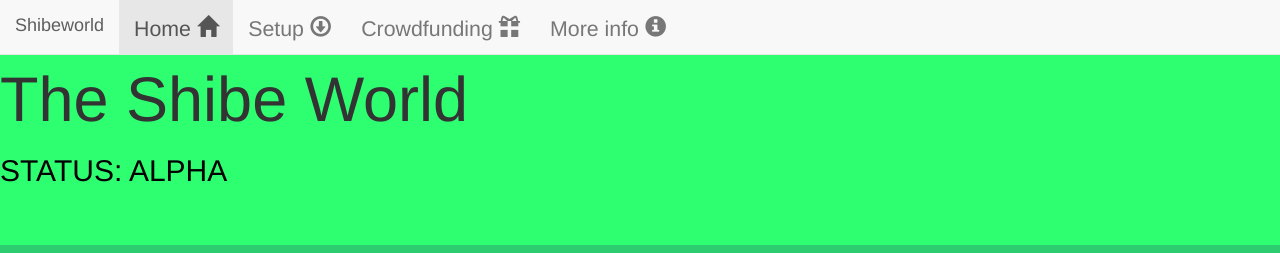
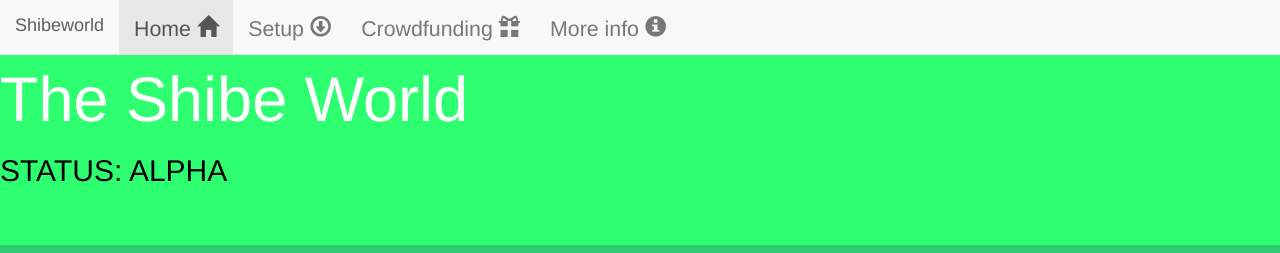
Before and after one commit to 10by10pixel/Shibeworld, a plain HTML site: page index.html in a window 1280 px wide. Shown: the top 253 px of the page. Drawn offline with nearby package versions, Linux system fonts and the light colour scheme.

Commit message:
Update style.css

```diff
--- a/style.css
+++ b/style.css
@@ -1,9 +1,13 @@
 body {
   background:#2ECC71;
   font-size:16pt;
+  color:whitw;
 }
 .jumbotron {
   background:#2EFF71;
+}
+.jumbotron h1 {
+  color:white;
 }
 h1 h2 {
   margin-left:20px;
```
